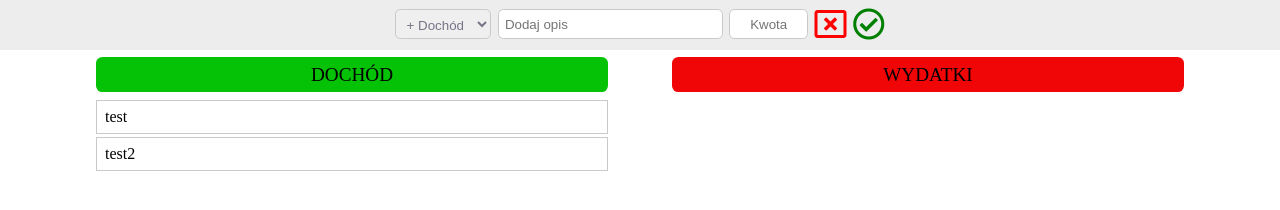
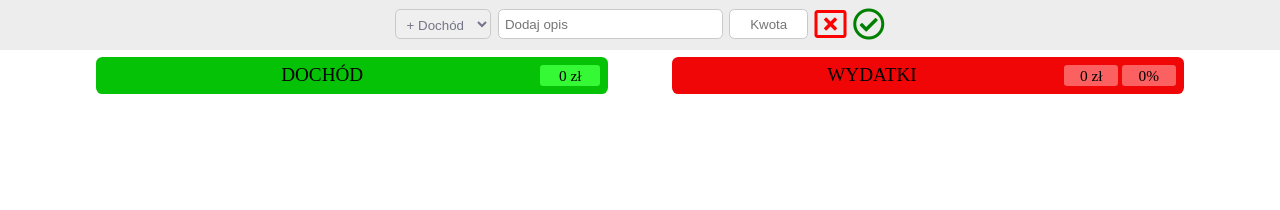
Before and after one commit to Asvarox93/BudgetApp, a website: page src/index.html in a window 1280 px wide. Shown: the part 322-532 px from the top of the page. Drawn offline with nearby package versions, Linux system fonts and the light colour scheme; files that its build step writes are made by us from their sources; files whose address does not match are found by name.

Commit message:
Przygotowano prostą logike dodawania dochodu i wydatków

```diff
--- a/src/index.html
+++ b/src/index.html
@@ -46,7 +46,7 @@
         <form class="kalkulator__formularz">
           <select name="rodzaj" class="kalkulator__pole">
             <option value="dochod">+ Dochód</option>
-            <option value="wydatek">- Wydatek</option>
+            <option value="wydatki">- Wydatek</option>
           </select>
           <input
             type="text"
@@ -74,30 +74,33 @@
           </button>
         </form>
         <section class="dochod">
-          <h2 class="dochod__tytul">Dochód</h2>
+          <div class="dochod__tytul">
+            <h2 class="dochod__nazwa">Dochód</h2>
+            <span class="dochod__srodki">0 zł</span>
+          </div>
           <ul class="dochod__lista">
-            <!-- <template id="dochod__template"> -->
-            <li class="element element--dochod">
-              <div class="element__opis">test</div>
-              <div class="element__usun">
-                <i class="far fa-times-circle"></i>
-              </div>
-            </li>
-            <li class="element element--dochod">
-              <div class="element__opis">test2</div>
-              <div class="element__usun">
-                <i class="far fa-times-circle"></i>
-              </div>
-            </li>
-            <!-- </template> -->
+            <template id="dochod__template">
+              <li class="element element--dochod">
+                <div class="element__opis"></div>
+                <div class="element__kwota"></div>
+                <div class="element__usun">
+                  <i class="far fa-times-circle"></i>
+                </div>
+              </li>
+            </template>
           </ul>
         </section>
         <section class="wydatki">
-          <h2 class="wydatki__tytul">Wydatki</h2>
+          <div class="wydatki__tytul">
+            <h2 class="wydatki__nazwa">Wydatki</h2>
+            <span class="wydatki__srodki">0 zł</span>
+            <span class="wydatki__procent">0%</span>
+          </div>
           <ul class="wydatki__lista">
             <template id="wydatki__template">
               <li class="element element--wydatki">
-                <div class="element__opis">test</div>
+                <div class="element__opis"></div>
+                <div class="element__kwota"></div>
                 <div class="element__usun">
                   <i class="far fa-times-circle"></i>
                 </div>
--- a/src/js/budzet.js
+++ b/src/js/budzet.js
@@ -29,6 +29,7 @@ const dodajBudzet = e => {
 };
 
 const sprawdzDane = dane => {
+  // TODO: Stworzyć lepszą weryfikację wprowadzanch danych!
   let errors = "";
 
   Object.keys(dane).forEach(e => {
@@ -45,7 +46,17 @@ const sprawdzDane = dane => {
 };
 
 const dodajElementDoBudzetu = dane => {
-  //TODO: sprawdzenie czy wydatek, czy dochod a nastepnie dodanie do html.
+  const temp = getTemplateHtml(dane.rodzaj);
+  temp.content.querySelector(".element__opis").innerHTML = dane.nazwa;
+  temp.content.querySelector(".element__kwota").innerHTML = `${dane.kwota} zł`;
+
+  document.querySelector(`.${dane.rodzaj}__lista`).appendChild(temp.content);
+};
+
+const getTemplateHtml = rodzaj => {
+  const temp = document.querySelector(`#${rodzaj}__template`);
+  const clone = temp.cloneNode(true);
+  return clone;
 };
 
 document
--- a/src/scss/_kalkulator.scss
+++ b/src/scss/_kalkulator.scss
@@ -127,31 +127,74 @@ $formularz-usunHover-color: darken(red, 15%);
     padding: 0.5rem;
     border-radius: 0.4rem;
     margin-bottom: 0.5rem;
+    display: flex;
+    white-space: nowrap;
   }
+
+  &__nazwa {
+    flex: 10;
+  }
+
+  &__srodki {
+    font-size: 0.8em;
+    padding: 0.2rem 0.5rem;
+    border-radius: 0.2rem;
+    text-transform: none;
+    flex: 1;
+  }
+
   &__lista {
     display: flex;
     flex-direction: column;
   }
 }
+.dochod {
+  &__tytul {
+    background-color: rgb(6, 194, 6);
+  }
 
-.dochod__tytul {
-  background-color: rgb(6, 194, 6);
+  &__srodki {
+    background-color: lighten(rgb(6, 194, 6), 20%);
+  }
 }
 
-.wydatki__tytul {
-  background-color: rgb(240, 6, 6);
+.wydatki {
+  &__tytul {
+    background-color: rgb(240, 6, 6);
+  }
+
+  &__srodki {
+    background-color: lighten(rgb(240, 6, 6), 20%);
+  }
+
+  &__procent {
+    font-size: 0.8em;
+    padding: 0.2rem 0.5rem;
+    margin-left: 0.2rem;
+    border-radius: 0.2rem;
+    background-color: lighten(rgb(240, 6, 6), 20%);
+    flex: 1;
+  }
 }
 
 .element {
   display: flex;
   flex-direction: row;
-  justify-content: space-between;
+  justify-content: flex-end;
   height: 1rem;
   padding: 0.5rem;
   margin-bottom: 0.2rem;
   border: 1px solid #cac9c9;
 
+  &__opis {
+    flex: 10;
+  }
+  &__kwota {
+    flex: 1;
+    white-space: nowrap;
+  }
   &__usun {
+    padding-left: 0.5rem;
     color: red;
   }
 
--- a/src/scss/_nawigacja.scss
+++ b/src/scss/_nawigacja.scss
@@ -14,11 +14,11 @@ $hamburger-bgc: #fff;
   position: absolute;
   opacity: 1;
   left: 0;
-  transition: 0.2s ease-in-out;
+  transition: all 0.2s ease-in-out;
 
   &--ukryj {
     opacity: 0;
-    display: hide;
+    display: none;
   }
 
   &__lista {
```
Also changed, not shown: build/index.css, build/index.html, build/index.js.
